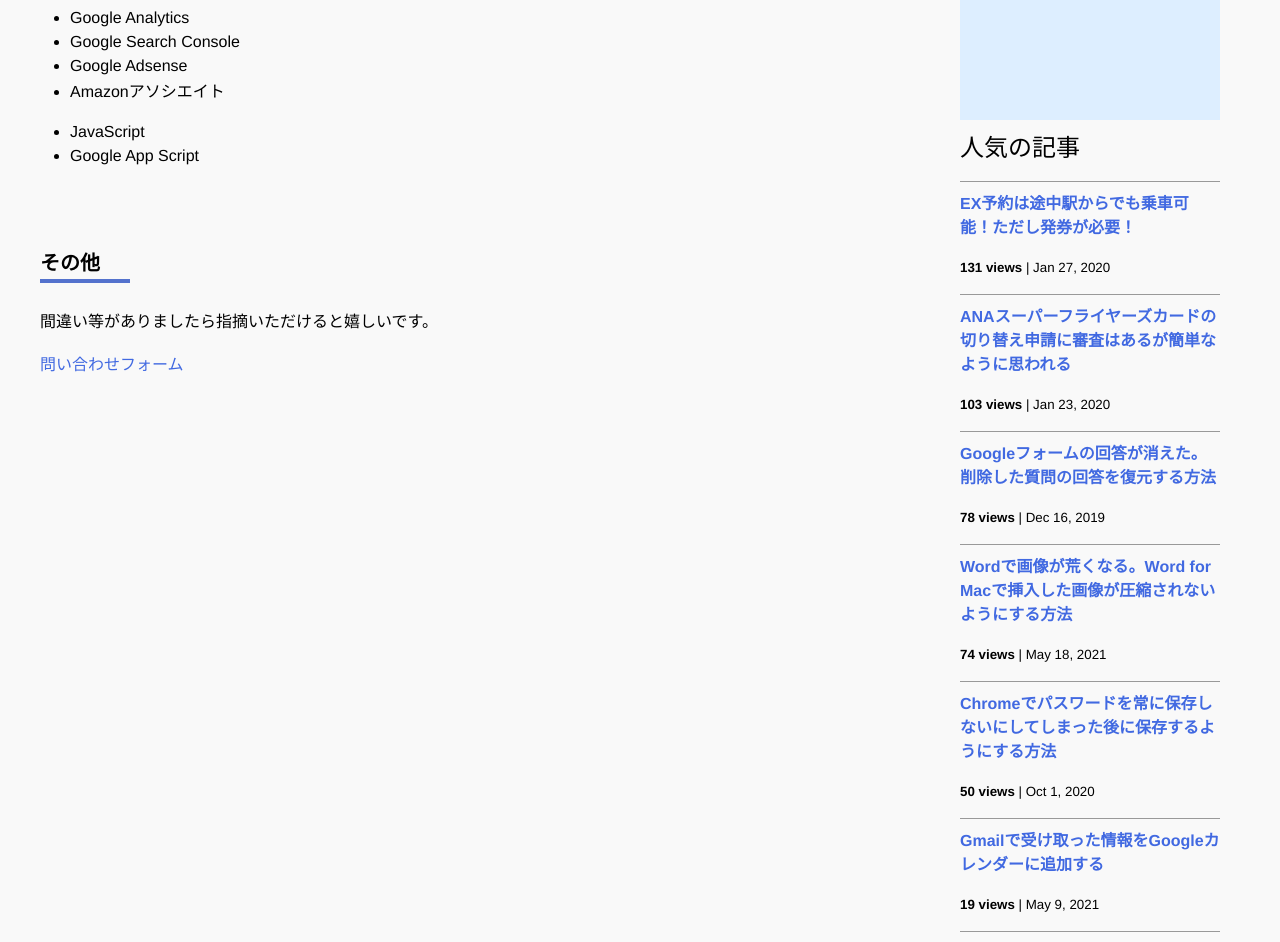
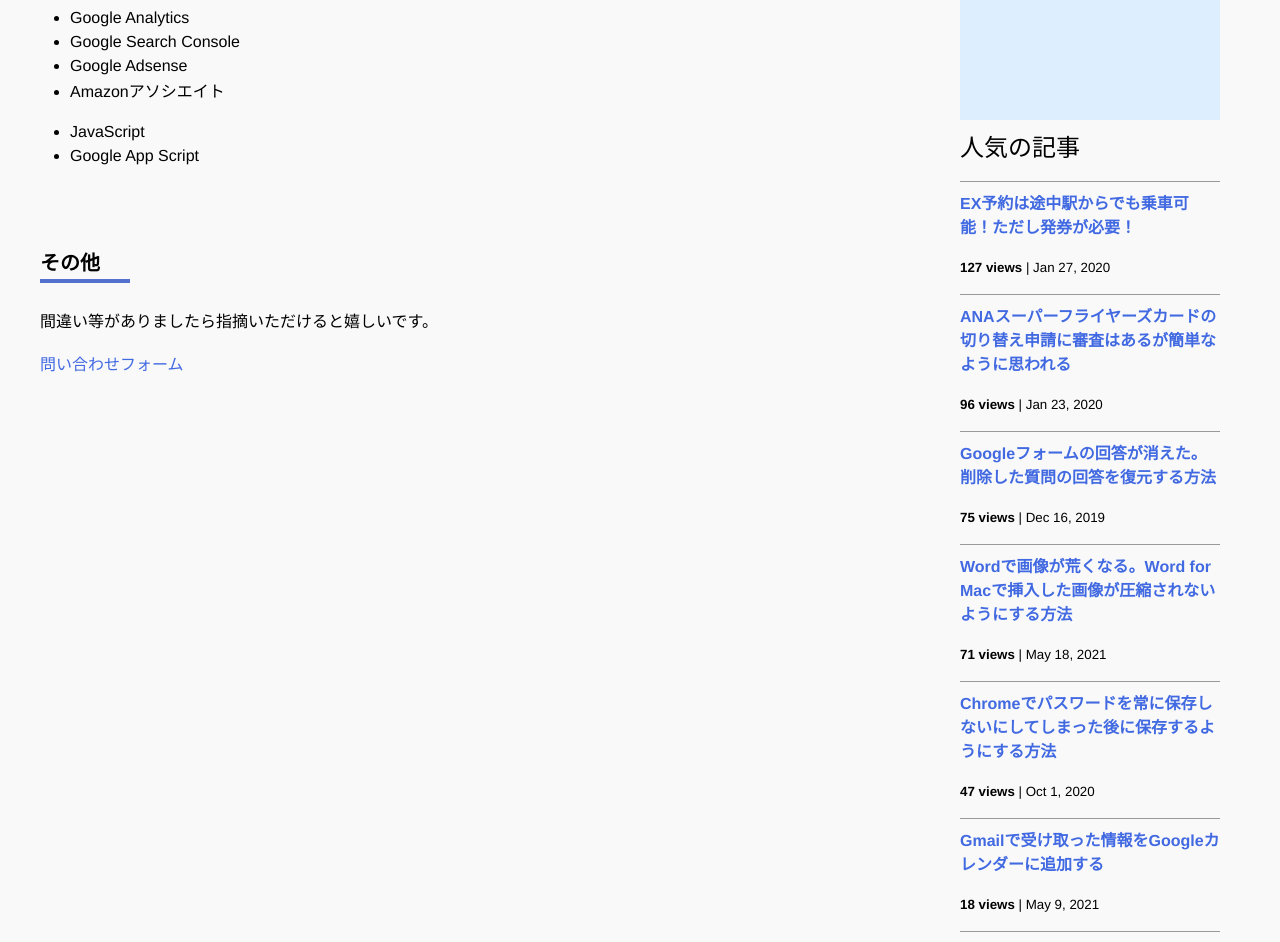
Before and after one commit to iwanaminami/shoyaiwaname, a Jekyll site: the page built from about.markdown, in a window 1280 px wide and 1400 px high, scrolled down 693 px. Shown: the top 942 px of the window. Built offline with Jekyll 4.4.1, drawn with Linux system fonts in a browser that asks for light colours; nearby versions of some CDN libraries; comment, search, counter and statistics services are not loaded.

Commit message:
chore(ga): update _data/popularposts.yml 20251213-0052

```diff
--- a/_data/popularposts.yml
+++ b/_data/popularposts.yml
@@ -1,17 +1,17 @@
 side:
-  - view: 131
+  - view: 127
     url: "/2020/01/27/ex-rideontheway.html"
-  - view: 103
+  - view: 96
     url: "/2020/01/23/sfc-judge.html"
-  - view: 78
+  - view: 75
     url: "/2019/12/16/restore-googleform.html"
-  - view: 74
+  - view: 71
     url: "/2021/05/18/image-compression-word.html"
-  - view: 50
+  - view: 47
     url: "/2020/10/01/googlepassword.html"
-  - view: 19
+  - view: 18
     url: "/2021/05/09/gmailtocalendar.html"
   - view: 17
+    url: "/2020/04/14/4kcable.html"
+  - view: 16
     url: "/"
-  - view: 17
-    url: "/2020/04/14/4kcable.html"
```
